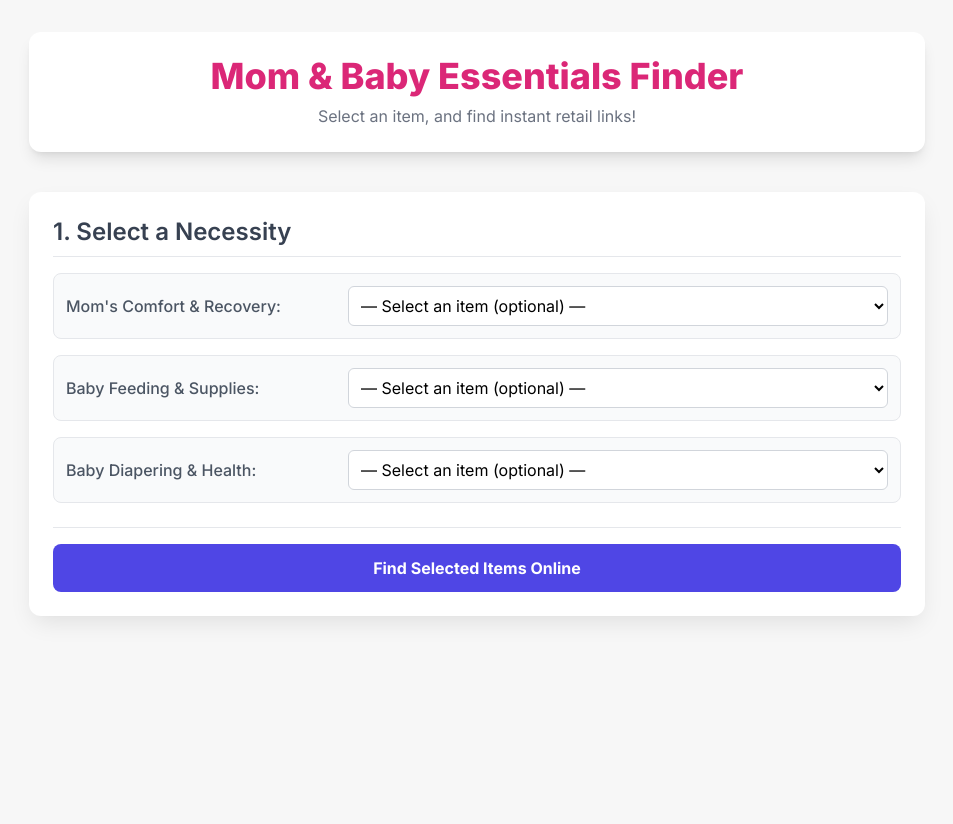
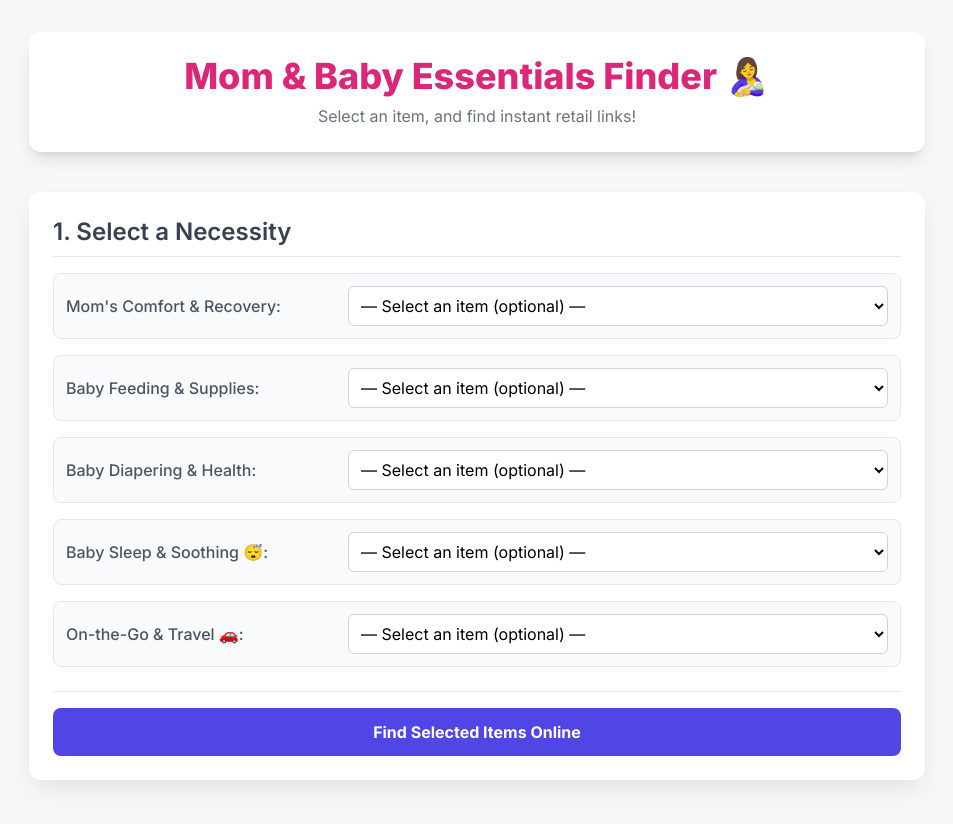
Before and after one commit to GYGY15/project-1, a plain HTML site: page index.html in a window 1280 px wide. Shown: the whole page, without its empty margins (163-1116 px from the left). Before the commit the page ends 800 px from the top, so only its background shows below. Drawn offline with nearby package versions, Linux system fonts and the light colour scheme.

Commit message:
Update index.html

```diff
--- a/index.html
+++ b/index.html
@@ -4,7 +4,6 @@
     <meta charset="UTF-8">
     <meta name="viewport" content="width=device-width, initial-scale=1.0">
     <title>New Mother's Necessity Finder</title>
-    <!-- Load Tailwind CSS -->
     <script src="https://cdn.tailwindcss.com"></script>
     <style>
         @import url('https://fonts.googleapis.com/css2?family=Inter:wght@100..900&display=swap');
@@ -32,19 +31,16 @@
 <body class="p-4 sm:p-8">
 
     <div class="max-w-4xl mx-auto">
-        <!-- Header -->
         <header class="text-center mb-10 p-6 bg-white rounded-xl shadow-lg">
-            <h1 class="text-4xl font-extrabold text-pink-600 mb-2">Mom & Baby Essentials Finder</h1>
+            <h1 class="text-4xl font-extrabold text-pink-600 mb-2">Mom & Baby Essentials Finder 🤱</h1>
             <p class="text-gray-500">Select an item, and find instant retail links!</p>
         </header>
 
-        <!-- Main Content Area -->
         <div class="bg-white p-6 rounded-xl card mb-8">
             <h2 class="text-2xl font-semibold text-gray-700 mb-4 border-b pb-2">1. Select a Necessity</h2>
 
             <div id="necessity-container" class="space-y-4">
-                <!-- Necessity Category Dropdowns will be inserted here by JavaScript -->
-            </div>
+                </div>
 
             <div class="mt-6 pt-4 border-t">
                 <button id="search-button"
@@ -55,12 +51,10 @@
             </div>
         </div>
 
-        <!-- Results Area -->
         <div id="results-area" class="bg-white p-6 rounded-xl card hidden">
             <h2 id="results-title" class="text-2xl font-semibold text-gray-700 mb-4 border-b pb-2">2. Search Results</h2>
             <div id="results-container" class="space-y-4">
-                <!-- Links will be inserted here -->
-            </div>
+                </div>
         </div>
     </div>
 
@@ -82,6 +76,18 @@
                 "Skin Care": "Diaper rash cream, baby lotion for eczema",
                 "First Aid & Health": "Nose Frida, infant thermometer, gas relief drops",
             },
+            // --- NEW CATEGORY 1 ---
+            "Baby Sleep & Soothing 😴": {
+                "Safe Sleep Environment": "Swaddling blanket, white noise machine",
+                "Soothing & Comfort": "Pacifier set, vibrating bouncer or swing",
+                "Monitoring": "Baby video monitor with night vision, breathing sensor pad",
+            },
+            // --- NEW CATEGORY 2 ---
+            "On-the-Go & Travel 🚗": {
+                "Car Safety & Transport": "Portable changing pad, car seat mirror",
+                "Organizing Essentials": "Diaper bag backpack, stroller caddy organizer",
+                "Outing Comfort": "Travel black-out curtains, clip-on fan for stroller",
+            }
         };
 
         function populateNecessities() {
```
